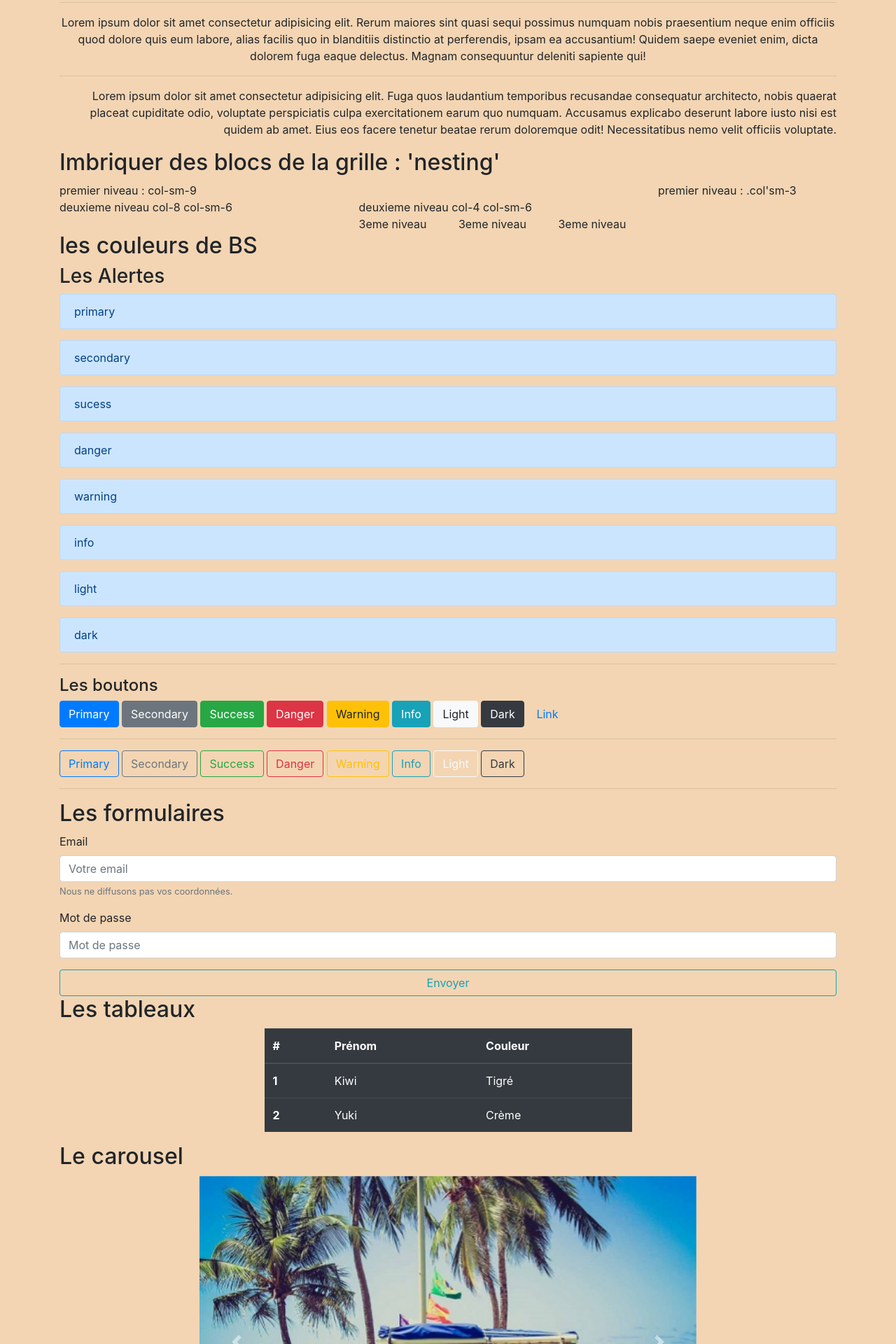
After one commit to Ornella85/htmlcss, a PHP site: page /03_fonctionnement_de_bs.html in a window 1280 px wide. The commit adds this page. Shown: the part 920-2840 px from the top of the page at 70% size. Run offline with PHP 8.4, Linux system fonts and the light colour scheme.

Commit message:
Ajout du cours base bootstrab

```diff
--- /dev/null
+++ b/bootstrap/03_fonctionnement_de_bs.html
@@ -0,0 +1,300 @@
+<!DOCTYPE html>
+<html lang="fr">
+<head>
+    <meta charset="UTF-8">
+    <meta name="viewport" content="width=device-width, initial-scale=1.0">
+    <title>Fonctionnement Bootstrap en ligne </title>
+     <!-- CDN content delevery network, lien vers la bibliothèque en ligne de Bootstrap  -->
+     <link rel="stylesheet" href="https://cdn.jsdelivr.net/npm/bootstrap@4.5.3/dist/css/bootstrap.min.css" integrity="sha384-TX8t27EcRE3e/ihU7zmQxVncDAy5uIKz4rEkgIXeMed4M0jlfIDPvg6uqKI2xXr2" crossorigin="anonymous">
+
+     <!-- CSS personnel TOUJOURS après celui du framework: code préenregistré  -->
+     <link rel="stylesheet" href="../bootstrap/CSS/01_base_bootstrap_cdn.css">
+
+</head>
+
+    <body>
+        <h1>Boostrap</h1>
+        <!-- Bootstrap permet d'avoir un site immédiatement responsive, il faut savoir que les sites qui ne sont pas responsive ne sont plus référencés (référencement naturel)  depuis mai 2015. Bottstrap utilise Le principe de colonne (12)  -->
+
+        <div class="container">
+            <h2>Les containers ou blocs principaux</h2>
+        </div>
+
+        <div class="container-fluid c3">
+            <p>.container-fluid c3</p>
+        </div>
+
+        <div class="container c4">
+            <p>.container c4</p>
+        </div>
+
+        <!-- La classe .container-fluid de BS va occuper 100% de la largeur de l'écran. Si elle est l'enfant d'une balise avec une largeur réduit, elle ne dépassera passera de son parent.
+
+        La classe .container de BS permet de travailler sur une page occupant environ 70% de la largeur de l'écran. cette balise sera centrée: margin: 0 auto; -->
+
+        <div class="container">
+
+            <h2>Le système de grille</h2>
+            <h3>Les lignes .row</h3>
+
+            <div class="row c1"></div>
+            <div class="row c2"></div>
+            <div class="row c3"></div>
+
+            <!-- La row ou rangé ou encore Ligne est des principes fondamentals du display qu'utilise BS.-->
+
+            <h3>Les colonnes .col</h3>
+            <div class="row no-gutters">
+
+                <div class="col c1">Une colonne</div>
+                <div class="col c2">Une colonne</div>
+                <div class="col c3">Une colonne</div>
+            </div>
+            <!-- les rangées de BS ont un padding left et right de 15px. no-glutters permet de retirer ces padding.
+            -->
+
+            <div class="row">
+
+                <div class="col c1">Une colonne</div>
+                <div class="col c2">Une colonne</div>
+                <div class="col-5 c3">Une colonne</div> <!-- col-5 prend l'équivalent d'une taille de colonne x5 -->
+                <div class="col c4">Une colonne</div>
+                <div class="col c5">Une colonne</div>
+            </div>
+
+            <div class="row">
+                <div class="col-4 c1">col-4 c1</div>
+                <div class="col-6 c2">col-6 c2</div>
+                <div class="col-4 c3">col-4 c3</div> <!-- Si le nombre des colonnes dépasse 12, il y a un retour à la Ligne (4+6+4 =14 et non 12) -->
+            </div>
+
+            <h2>Les marges .offset</h2>
+            <!--
+                Si l'on veut mettre en place une marge avec BS, on peut utiliser la classe .offset. La taille des marges est basée sur celle des colonnes.
+
+                .offetset-md-1 veut dire une colonne de marge à gauche
+            -->
+
+            <div class="row">
+                <div class="col-md-4 c1">col-md-4 c1</div>
+                <div class="col-md-4 offset-md-4 c2">col-md-4 offset-md-4 c2</div>
+            </div>
+
+            <div class="row">
+                <div class="col-md-3 offset-md-3 c3">col-md-3 offset-md-3 c3</div>
+                <div class="col-md-3 offset-md-3 c4">col-md-3 offset-md-3 c4</div>
+            </div>
+
+            <div class="row">
+                <div class="col-md-6 offset-md-3 c5">col-md-6 offset-md-3 c5</div>
+            </div>
+            <br>
+
+            <h2>Utilisation des médias-queries de Bootstrap .col-*</h2>
+            <!--
+                Dans la classe col-md-1
+                col= colonne -> mot invariable
+                md = medium -> Lettres correspondant au comportement attendu selon la taille de l'écran.
+                https://getbootstrap.com/docs/4.5/layout/overview/
+
+                .col-n(nombre) (extra small -> XL)
+                .col-sm n (small -> tablettte)
+                .col-md n (medium -> 15pouces d'écran)
+                .col-Lg n (large -> écran pc ou larges)
+                .col-xL) n (Extra Large -> > ou = à 1200px)
+
+                Ces valeurs sont des "breakpoint" comme dans les media queries vu dans le fichier html 13.
+
+                Comme BS est régi par la règle du "mobile first", on travaille toujours à partir de la version mobile pour finir avec la version écran.
+             -->
+
+             <div class="row">
+                 <div class="col-md-8 c3">
+                     Lorem ipsum dolor sit amet consectetur adipisicing elit. Exercitationem, ipsam perferendis? Quibusdam repellendus ut pariatur! Obcaecati in, corrupti laborum ab expedita blanditiis tempore exercitationem deleniti fugiat explicabo enim quae aperiam.</div>
+                 <div class="col-md-3 offset-md-1 c4">
+                     Lorem ipsum dolor sit amet consectetur adipisicing elit. Dolor, perspiciatis facilis, maxime eveniet officia non odio facere eius explicabo odit, minus eaque dignissimos saepe cum quibusdam rerum exercitationem voluptate totam.</div>
+             </div>
+
+
+             <h2>Alignement du texte</h2>
+
+             <div class="row">
+                 <div class="col">
+                     <p class="text-left c1">Lorem ipsum dolor, sit amet consectetur adipisicing elit. Quos dignissimos, nemo voluptatum hic illo molestias facere laboriosam dolores non! Inventore dolor animi reprehenderit, dolore nostrum eveniet nulla consectetur ipsa exercitationem iste maiores architecto unde! Debitis dicta officia architecto quo consequatur enim, eligendi provident doloribus, excepturi sint iste eos, ut aperiam.</p>
+                     <hr>
+                     <p class="text-center c2">Lorem ipsum dolor sit amet consectetur adipisicing elit. Rerum maiores sint quasi sequi possimus numquam nobis praesentium neque enim officiis quod dolore quis eum labore, alias facilis quo in blanditiis distinctio at perferendis, ipsam ea accusantium! Quidem saepe eveniet enim, dicta dolorem fuga eaque delectus. Magnam consequuntur deleniti sapiente qui!</p>
+                     <hr>
+                     <p class="text-right c3">Lorem ipsum dolor sit amet consectetur adipisicing elit. Fuga quos laudantium temporibus recusandae consequatur architecto, nobis quaerat placeat cupiditate odio, voluptate perspiciatis culpa exercitationem earum quo numquam. Accusamus explicabo deserunt labore iusto nisi est quidem ab amet. Eius eos facere tenetur beatae rerum doloremque odit! Necessitatibus nemo velit officiis voluptate.</p>
+                 </div>
+             </div>
+
+             <h2>Imbriquer des blocs de la grille : 'nesting'</h2> <!-- nidification -->
+                <div class="row">
+                    <div class="col-sm-9">premier niveau : col-sm-9
+
+                        <div class="row">
+                            <div class="col-8 col-sm-6">deuxieme niveau col-8 col-sm-6
+                            </div>
+
+                            <div class="col-4 col-sm-6">deuxieme niveau col-4 col-sm-6
+                                <div class="row">
+                                    <div class="col-4">3eme niveau</div>
+                                    <div class="col-4">3eme niveau</div>
+                                    <div class="col-4">3eme niveau</div>
+                                </div>
+                            </div>
+                        </div>
+                    </div>
+
+                     <div class="col-sm-3"> premier niveau : .col'sm-3</div>
+                </div>
+
+        <h2>les couleurs de BS</h2>
+        <h3>Les Alertes</h3>
+
+        <div class="alert alert-primary" role="alert">primary</div>
+        <div class="alert alert-primary" role="alert">secondary</div>
+        <div class="alert alert-primary" role="alert">sucess</div>
+        <div class="alert alert-primary" role="alert">danger</div>
+        <div class="alert alert-primary" role="alert">warning</div>
+        <div class="alert alert-primary" role="alert">info</div>
+        <div class="alert alert-primary" role="alert">light</div>
+        <div class="alert alert-primary" role="alert">dark</div>
+
+        <hr>
+
+        <h4>Les boutons</h4>
+        <button type="button" class="btn btn-primary">Primary</button>
+        <button type="button" class="btn btn-secondary">Secondary</button>
+        <button type="button" class="btn btn-success">Success</button>
+        <button type="button" class="btn btn-danger">Danger</button>
+        <button type="button" class="btn btn-warning">Warning</button>
+        <button type="button" class="btn btn-info">Info</button>
+        <button type="button" class="btn btn-light">Light</button>
+        <button type="button" class="btn btn-dark">Dark</button>
+        <button type="button" class="btn btn-link">Link</button>
+        <!--<div class="w-100"></div>-->
+        <hr>
+        <button type="button" class="btn btn-outline-primary">Primary</button>
+        <button type="button" class="btn btn-outline-secondary">Secondary</button>
+        <button type="button" class="btn btn-outline-success">Success</button>
+        <button type="button" class="btn btn-outline-danger">Danger</button>
+        <button type="button" class="btn btn-outline-warning">Warning</button>
+        <button type="button" class="btn btn-outline-info">Info</button>
+        <button type="button" class="btn btn-outline-light">Light</button>
+        <button type="button" class="btn btn-outline-dark">Dark</button>
+        <hr>
+        <!--🐾🐾🐾🐾🐾🐾🐾🐾🐾🐾🐾🐾🐾🐾🐾🐾🐾🐾🐾🐾🐾🐾🐾🐾🐾🐾🐾🐾🐾🐾🐾🐾🐾🐾🐾🐾🐾🐾🐾🐾🐾🐾🐾🐾🐾🐾🐾🐾🐾🐾🐾🐾-->
+        <h2>Les formulaires</h2>
+        <form>
+            <div class="form-group">
+                <label for="email">Email</label>
+                <input type="email" class="form-control" id="email" aria-describedby="emailHelp" placeholder="Votre email">
+                <small id="emailHelp" class="form-text text-muted">Nous ne diffusons pas vos coordonnées.</small>
+            </div>
+            <div class="form-group">
+                <label for="mdp">Mot de passe</label>
+                <input type="password" class="form-control" id="mdp" placeholder="Mot de passe">
+            </div>
+            <button type="submit" class="btn btn-outline-info btn-block">Envoyer</button>
+        </form>
+        <!--
+        BS permet des mises en forme variées des formulaires => à regarder dans les exemples fournis en documentation
+        -->
+        <!--🐾🐾🐾🐾🐾🐾🐾🐾🐾🐾🐾🐾🐾🐾🐾🐾🐾🐾🐾🐾🐾🐾🐾🐾🐾🐾🐾🐾🐾🐾🐾🐾🐾🐾🐾🐾🐾🐾🐾🐾🐾🐾🐾🐾🐾🐾🐾🐾🐾🐾🐾🐾-->
+        <h2>Les tableaux</h2>
+        <div class="col-6 m-auto">
+            <table class="table table-dark table-hover">
+                <thead>
+                <tr>
+                    <th scope="col">#</th>
+                    <th scope="col">Prénom</th>
+                    <th scope="col">Couleur</th>
+                </tr>
+                </thead>
+                <tbody>
+                <tr>
+                    <th scope="row">1</th>
+                    <td>Kiwi</td>
+                    <td>Tigré</td>
+                </tr>
+                <tr>
+                    <th scope="row">2</th>
+                    <td>Yuki</td>
+                    <td>Crème</td>
+                </tr>
+                </tbody>
+            </table>
+        </div>
+        <!--🐾🐾🐾🐾🐾🐾🐾🐾🐾🐾🐾🐾🐾🐾🐾🐾🐾🐾🐾🐾🐾🐾🐾🐾🐾🐾🐾🐾🐾🐾🐾🐾🐾🐾🐾🐾🐾🐾🐾🐾🐾🐾🐾🐾🐾🐾🐾🐾🐾🐾🐾🐾-->
+        <h2>Le carousel</h2>
+        <!--
+        veiller à prendre des images qui ont la même taille en px
+        -->
+        <div class="col-8 m-auto">
+            <div id="carouselExampleIndicators" class="carousel slide" data-ride="carousel">
+                <ol class="carousel-indicators">
+                    <li data-target="#carouselExampleIndicators" data-slide-to="0" class="active"></li>
+                    <li data-target="#carouselExampleIndicators" data-slide-to="1"></li>
+                    <li data-target="#carouselExampleIndicators" data-slide-to="2"></li>
+                </ol>
+                <div class="carousel-inner">
+                    <div class="carousel-item active">
+                        <img class="d-block w-100" src="img/image3.jpg" alt="First slide">
+                    </div>
+                    <div class="carousel-item">
+                        <img class="d-block w-100" src="img/image2.jpg" alt="Second slide">
+                    </div>
+                    <div class="carousel-item">
+                        <img class="d-block w-100" src="img/image1.jpg" alt="Third slide">
+                    </div>
+                </div>
+                <a class="carousel-control-prev" href="#carouselExampleIndicators" role="button" data-slide="prev">
+                    <span class="carousel-control-prev-icon" aria-hidden="true"></span>
+                    <span class="sr-only">Previous</span>
+                </a>
+                <a class="carousel-control-next" href="#carouselExampleIndicators" role="button" data-slide="next">
+                    <span class="carousel-control-next-icon" aria-hidden="true"></span>
+                    <span class="sr-only">Next</span>
+                </a>
+            </div>
+        </div>
+        <hr>
+        <!--🐾🐾🐾🐾🐾🐾🐾🐾🐾🐾🐾🐾🐾🐾🐾🐾🐾🐾🐾🐾🐾🐾🐾🐾🐾🐾🐾🐾🐾🐾🐾🐾🐾🐾🐾🐾🐾🐾🐾🐾🐾🐾🐾🐾🐾🐾🐾🐾🐾🐾🐾🐾-->
+        <h2>La navbar</h2>
+        <nav class="navbar navbar-light" style="background-color: #f7934c;">
+            <a class="navbar-brand">Navbar</a>
+            <form class="form-inline">
+                <input class="form-control mr-sm-2" type="search" placeholder="Chercher" aria-label="Search">
+                <button class="btn btn-outline-dark my-2 my-sm-0" type="submit">Chercher</button>
+            </form>
+        </nav>
+        <hr>
+        <nav class="navbar navbar-dark bg-dark">
+            <a class="navbar-brand">Navbar</a>
+            <form class="form-inline">
+                <input class="form-control mr-sm-2" type="search" placeholder="Chercher" aria-label="Search">
+                <button class="btn btn-success my-2 my-sm-0" type="submit">Chercher</button>
+            </form>
+        </nav>
+        <hr>
+        <nav class="navbar navbar-dark bg-danger">
+            <a class="navbar-brand">Navbar</a>
+            <form class="form-inline">
+                <input class="form-control mr-sm-2" type="search" placeholder="Chercher" aria-label="Search">
+                <button class="btn btn-outline-warning my-2 my-sm-0" type="submit">Chercher</button>
+            </form>
+        </nav>
+        <hr>
+
+    </div>
+
+
+         <!-- Lien pour script de bootstrap toujours juste avant la balise fermante de body
+        il charge le contenu de la page avant le script -->
+
+        <script src="https://code.jquery.com/jquery-3.5.1.slim.min.js" integrity="sha384-DfXdz2htPH0lsSSs5nCTpuj/zy4C+OGpamoFVy38MVBnE+IbbVYUew+OrCXaRkfj" crossorigin="anonymous"></script>
+        <script src="https://cdn.jsdelivr.net/npm/popper.js@1.16.1/dist/umd/popper.min.js" integrity="sha384-9/reFTGAW83EW2RDu2S0VKaIzap3H66lZH81PoYlFhbGU+6BZp6G7niu735Sk7lN" crossorigin="anonymous"></script>
+        <script src="https://cdn.jsdelivr.net/npm/bootstrap@4.5.3/dist/js/bootstrap.min.js" integrity="sha384-w1Q4orYjBQndcko6MimVbzY0tgp4pWB4lZ7lr30WKz0vr/aWKhXdBNmNb5D92v7s" crossorigin="anonymous"></script>
+    </body>
+</html>
--- a/bootstrap/CSS/01_base_bootstrap_cdn.css
+++ b/bootstrap/CSS/01_base_bootstrap_cdn.css
@@ -1,3 +1,3 @@
 body{
-    background-color: rgb(150, 133, 114);
+    background-color: rgb(243, 213, 179);
 }
```
Also changed, not shown: bootstrap/02_base_bootstrap_local.html (+32 -0 lines), bootstrap/04_accueil.html (added, +107 -0 lines), bootstrap/img/imagepatte.png (added).
